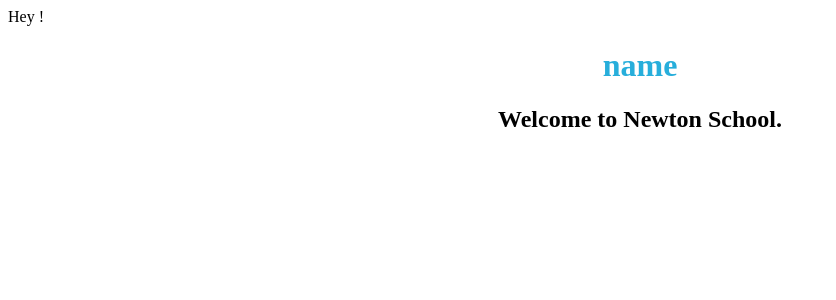
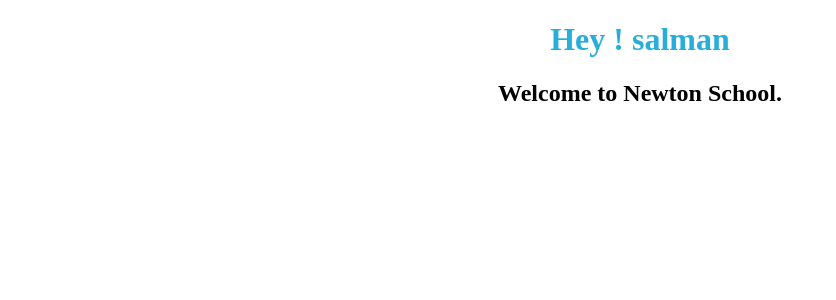
Before and after one commit to salmank305/Greetings-with-Props---Building-a-First-Custom-Functional-Component-Splitting-a---rb8nagtwtq0q, a React app: page / in a window 1280 px wide. Shown: the top 300 px of the page, without its empty margins (0-836 px from the left). Built offline with nearby package versions, Linux system fonts and the light colour scheme.

Commit message:
Update Welcome.js

```diff
--- a/src/components/Welcome.js
+++ b/src/components/Welcome.js
@@ -1,7 +1,7 @@
- const Welcome=({name})=>{
+ const Welcome=(prop)=>{
     return(
         <div>
-            <div>Hey !<h1>name</h1></div>
+            <h1> Hey ! {prop.name}</h1>
 <h2>Welcome to Newton School.</h2>
         </div>
     )
```
